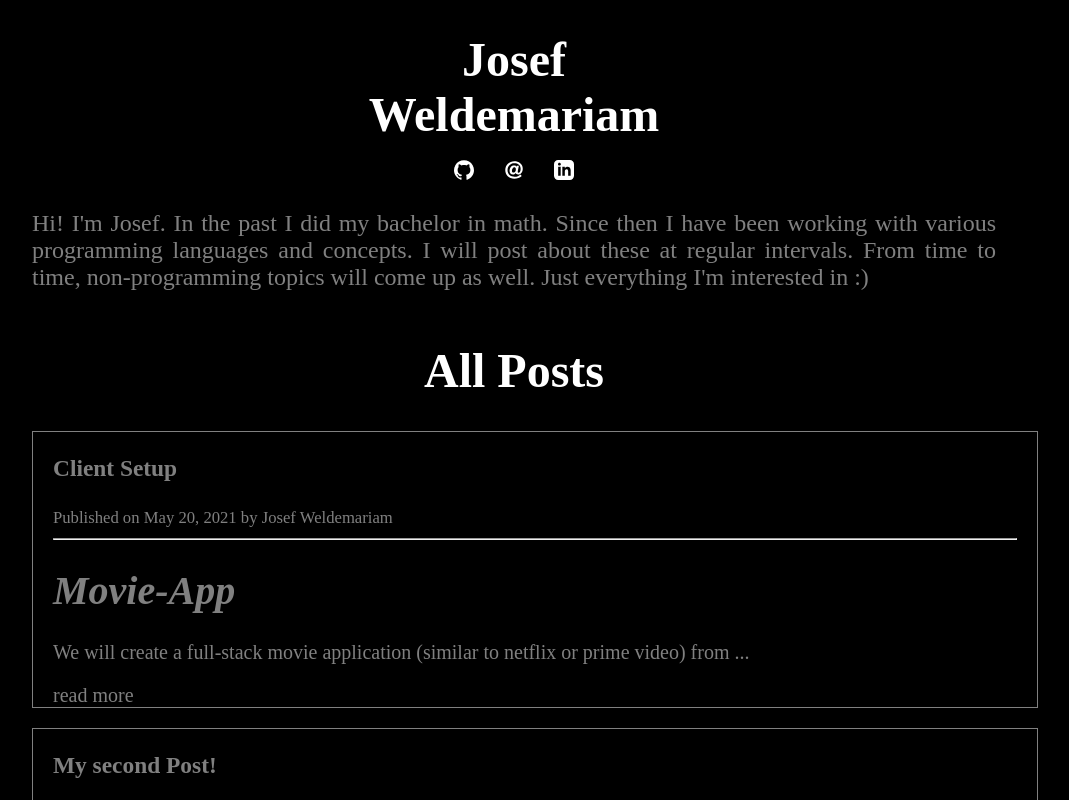
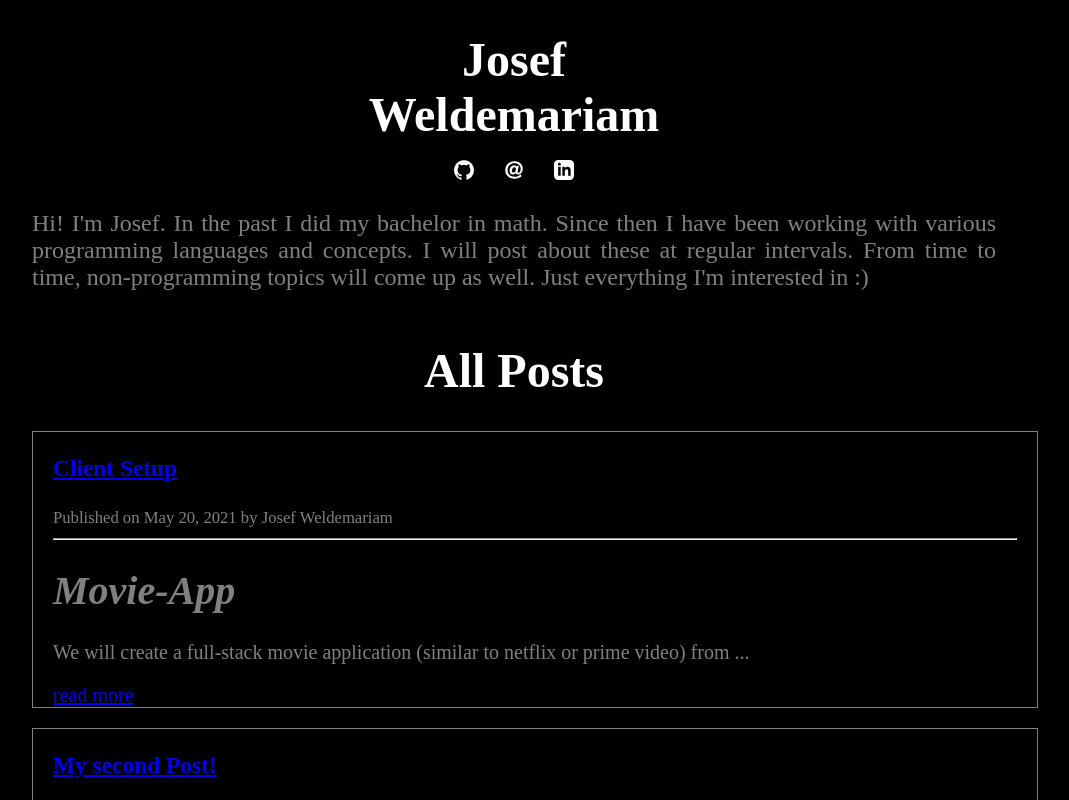
Before and after one commit to Jo-bot86/blog, a React (Create React App) app: page / in a window 1280 px wide. Shown: the top 800 px of the page, without its empty margins (126-1195 px from the left). Built offline with nearby package versions, Linux system fonts and the light colour scheme.

Commit message:
add Link to post title and read more

```diff
--- a/src/components/postlist.js
+++ b/src/components/postlist.js
@@ -9,7 +9,6 @@ const Postlist = () => {
   const excerptList = postlist.map(post => {
     return post.content.split(" ").slice(0,15).join(" ")
   })
-  console.log(excerptList)
   return (
     <Router>
       <div className="postlist">
@@ -18,12 +17,12 @@ const Postlist = () => {
           postlist.map((post, i) => {
             return (
               <div className="post" key={post.id}>
-                <h3>{post.title}</h3>
+                <h3><Link className="links" to={`/post/${post.id}`}>{post.title}</Link></h3>
                 <small>Published on {post.date} by {post.author}</small>
                 <hr />
                 <div className="content">
                   <Markdown children={excerptList[i] + " ..."} />
-                  read more
+                  <Link className="links" to={`/post/${post.id}`}>read more</Link>
                 </div>
               </div>
             )
```
